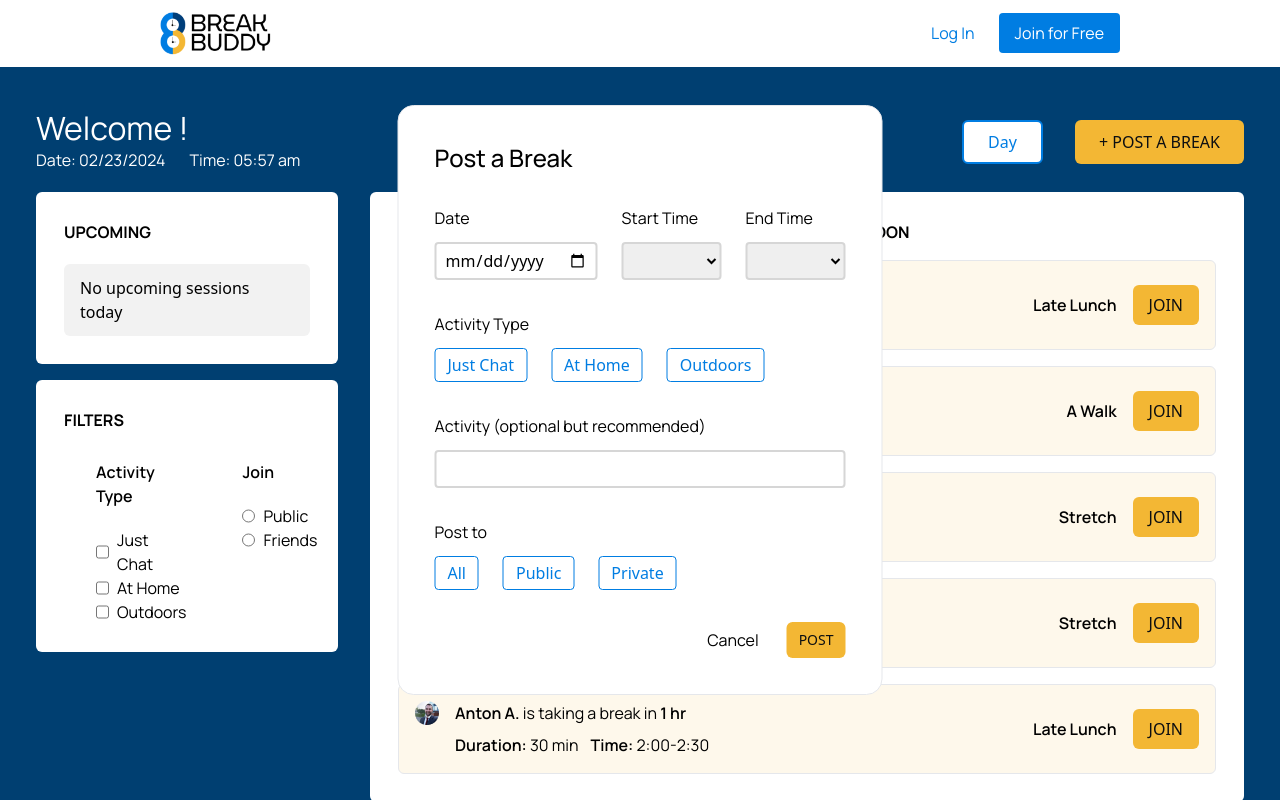
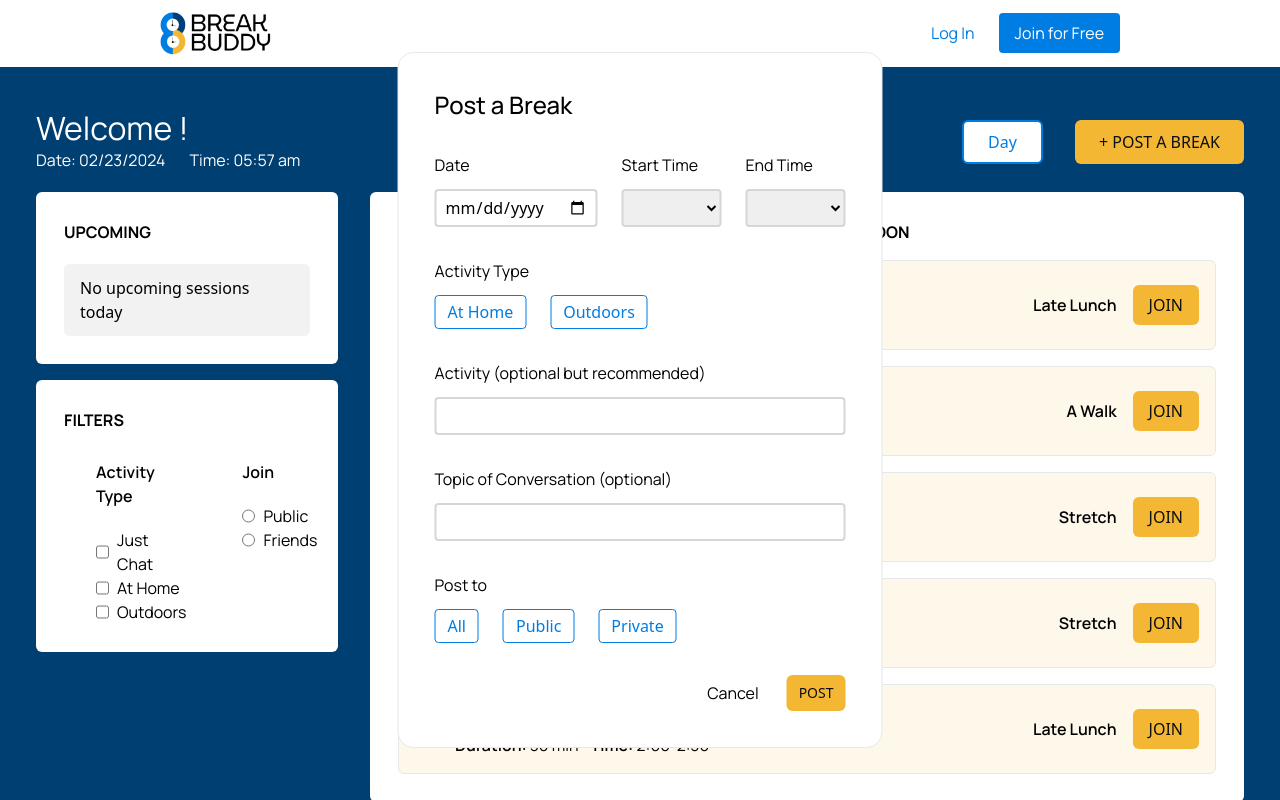
Before and after one commit to Break-Buddy/Break-Buddy-React, a React (Vite) app: page /home in a window 1280 px wide. Both pictures are taken after a click on the button "+ POST A BREAK". Shown: the top 800 px of the page. Built offline with nearby package versions, Linux system fonts and the light colour scheme; the HTML template or start-up script is replaced by a standard one.

Commit message:
Updated break creation modal

```diff
--- a/src/components/BreakCreation.jsx
+++ b/src/components/BreakCreation.jsx
@@ -3,6 +3,8 @@ import React, { useState } from "react";
 function BreakCreation({ setIsConfirmationVisible, setIsPostBreakVisible }) {
   const [selectActivity, setSelectActivity] = useState(null);
   const [selectPostPrivacy, setSelectPostPrivacy] = useState(null);
+  const [activityOptionals, setActivityOptionals] = useState("");
+  const [topicOfConversation, setTopicOfConversation] = useState("");
 
   // Function to determine which button is selected
   const handleSelectActivity = (option) => {
@@ -14,9 +16,22 @@ function BreakCreation({ setIsConfirmationVisible, setIsPostBreakVisible }) {
     setSelectPostPrivacy(option);
   };
 
+  const handleClosePostbreakModal = () => {
+    setIsPostBreakVisible(false);
+  };
+
   const handleShowPostBreakConfirmation = () => {
     setIsPostBreakVisible(false);
     setIsConfirmationVisible(true);
+  };
+
+  const handleActivityOptionals = (e) => {
+    setActivityOptionals(e);
+    console.log(activityOptionals);
+  };
+
+  const handleTopicOfConversation = (e) => {
+    setTopicOfConversation(e);
   };
 
   return (
@@ -75,16 +90,6 @@ function BreakCreation({ setIsConfirmationVisible, setIsPostBreakVisible }) {
           <h3>Activity Type</h3>
           <div className="flex gap-6">
             <button
-              onClick={() => handleSelectActivity("option1")}
-              className={`text-[#007DE2] border border-[#007DE2] rounded px-3 py-1 ${
-                selectActivity === "option1"
-                  ? "bg-[#007DE2] text-white"
-                  : "bg-white"
-              }`}
-            >
-              Just Chat
-            </button>
-            <button
               onClick={() => handleSelectActivity("option2")}
               className={`text-[#007DE2] border border-[#007DE2] rounded px-3 py-1 ${
                 selectActivity === "option2"
@@ -111,12 +116,25 @@ function BreakCreation({ setIsConfirmationVisible, setIsPostBreakVisible }) {
         <div className="flex flex-col gap-3">
           <h3>Activity (optional but recommended)</h3>
           <input
+            onChange={(e) => handleActivityOptionals(e.target.value)}
+            value={activityOptionals}
             type="text"
             className="rounded px-2 py-[5px] focus:outline-none cursor-pointer border-2 border-[#D6D6D6]"
           />
         </div>
         {/* END THIRD LINE */}
         {/* FOURTH LINE */}
+        <div className="flex flex-col gap-3">
+          <h3>Topic of Conversation (optional)</h3>
+          <input
+            onChange={(e) => handleTopicOfConversation(e.target.value)}
+            value={topicOfConversation}
+            type="text"
+            className="rounded px-2 py-[5px] focus:outline-none cursor-pointer border-2 border-[#D6D6D6]"
+          />
+        </div>
+        {/* END FOURTH LINE */}
+        {/* FIFTH LINE */}
         <div className="flex flex-col gap-3">
           <h3>Post to</h3>
           <div className="flex gap-6">
@@ -152,10 +170,10 @@ function BreakCreation({ setIsConfirmationVisible, setIsPostBreakVisible }) {
             </button>
           </div>
         </div>
-        {/* END FOURTH LINE */}
-        {/* FIFTH LINE */}
+        {/* END FIFTH LINE */}
+        {/* SIXTH LINE */}
         <div className="flex gap-7 items-center justify-end">
-          <h3 className="cursor-pointer">Cancel</h3>
+          <h3 className="cursor-pointer" onClick={handleClosePostbreakModal}>Cancel</h3>
           <button
             onClick={handleShowPostBreakConfirmation}
             className="button-3 px-3 py-2 text-sm font-bold"
@@ -163,7 +181,7 @@ function BreakCreation({ setIsConfirmationVisible, setIsPostBreakVisible }) {
             POST
           </button>
         </div>
-        {/* END FIFTH LINE */}
+        {/* END SIXTH LINE */}
       </div>
     </div>
   );
```
